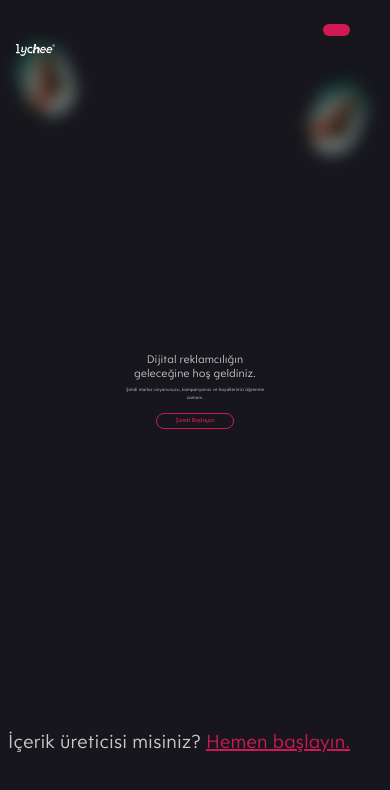
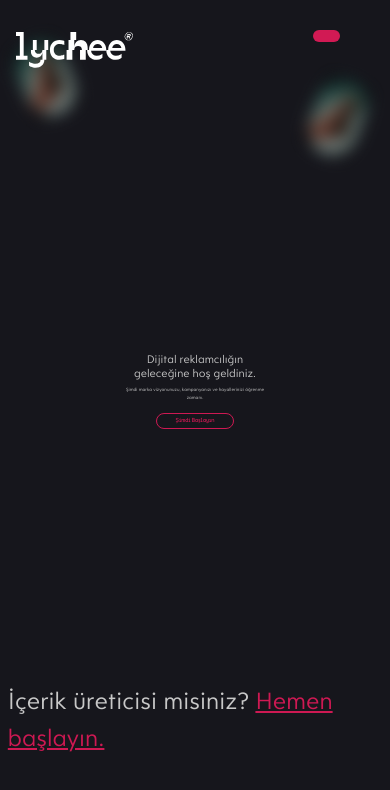
Before and after one commit to justdesignfx/lychee, a React (Vite) app: page /contact/brand in a window 390 px wide. Shown: the top 790 px of the page. Built offline with nearby package versions, Linux system fonts and the light colour scheme.

Commit message:
update responsive styles

```diff
--- a/src/assets/scss/_global.scss
+++ b/src/assets/scss/_global.scss
@@ -16,41 +16,6 @@ $anthracite: #27272d;
 $greyShingle: #939393;
 $pixelWhite: #dbdbdb;
 
-// $breakpoint-small: 600px;
-// $breakpoint-med-small: 960px;
-// $breakpoint-med: 1175px;
-
-// @mixin screen($size, $type: max, $pixels: $breakpoint-small) {
-//   @if $size == 'small' {
-//     @media screen and ($type + -width: $breakpoint-small) {
-//         @content;
-//     }
-//   }
-//   @else if $size == 'med-small' {
-//     @media screen and ($type + -width: $breakpoint-med-small) {
-//         @content;
-//     }
-//   }
-//   @else if $size == 'med' {
-//     @media screen and ($type + -width: $breakpoint-med) {
-//         @content;
-//     }
-//   }
-//  @else if $size == 'large' {
-//     @media screen and ($type + -width: $breakpoint-med) {
-//         @content;
-//     }
-//   }
-//   @else if $size == 'custom' {
-//     @media screen and ($type + -width: $pixels + px) {
-//      @content;
-//     }
-//   }
-//   @else {
-//     @content;
-//   }
-// }
-
 // @mixin font-size($font-size, $line-height: normal, $letter-spacing: normal) {
 //   font-size: $font-size * 1px;
 //   // font-size: $font-size * 0.1rem;
@@ -66,6 +31,7 @@ $pixelWhite: #dbdbdb;
 //     letter-spacing: #{$letter-spacing / $font-size}em;
 //   }
 // }
+
 @mixin position($position, $top: auto, $right: auto, $bottom: auto, $left: auto) {
   position: $position;
   top: $top;
@@ -74,33 +40,39 @@ $pixelWhite: #dbdbdb;
   left: $left;
 }
 
+$widescreen: 1680px;
+$desktop: 1280px;
+$tablet: 1024px;
+$tabletmini: 768px;
+$mobile: 480px;
+
 @mixin devicesMax($breakpoint) {
-  @if $breakpoint == desktop {
-    @media only screen and (max-width: 1440px) {
+  @if $breakpoint == widescreen {
+    @media only screen and (min-width: $widescreen) {
       @content;
     }
   }
 
-  @if $breakpoint == widescreen {
-    @media only screen and (max-width: 1680px) {
+  @if $breakpoint == desktop {
+    @media only screen and (max-width: $desktop) {
       @content;
     }
   }
 
   @if $breakpoint == tablet {
-    @media only screen and (max-width: 1024px) {
+    @media only screen and (max-width: $tablet) {
       @content;
     }
   }
 
   @if $breakpoint == tabletMini {
-    @media only screen and (max-width: 768px) {
+    @media only screen and (max-width: $tabletmini) {
       @content;
     }
   }
 
   @if $breakpoint == mobile {
-    @media only screen and (max-width: 640px) {
+    @media only screen and (max-width: $mobile) {
       @content;
     }
   }
@@ -108,25 +80,25 @@ $pixelWhite: #dbdbdb;
 
 @mixin devicesMin($breakpoint) {
   @if $breakpoint == desktop {
-    @media only screen and (min-width: 1680px) {
+    @media only screen and (min-width: $desktop) {
       @content;
     }
   }
 
   @if $breakpoint == aboveTablet {
-    @media only screen and (min-width: 1025px) {
+    @media only screen and (min-width: calc($tablet + 1px)) {
       @content;
     }
   }
 
   @if $breakpoint == tablet {
-    @media only screen and (min-width: 1024px) {
+    @media only screen and (min-width: $tablet) {
       @content;
     }
   }
 
   @if $breakpoint == mobile {
-    @media only screen and (min-width: 640px) {
+    @media only screen and (min-width: $mobile) {
       @content;
     }
   }
--- a/src/assets/scss/components/Header.module.scss
+++ b/src/assets/scss/components/Header.module.scss
@@ -12,6 +12,14 @@
   .imgC {
     @include dims(10vw, auto);
 
+    @include devicesMax(tablet) {
+      @include dims(20vw, auto);
+    }
+
+    @include devicesMax(mobile) {
+      @include dims(30vw, auto);
+    }
+
     .img {
       @include dims(100%);
       display: block;
--- a/src/assets/scss/components/SplitText.module.scss
+++ b/src/assets/scss/components/SplitText.module.scss
@@ -1,10 +1,15 @@
 @import "../_global.scss";
 
 .text {
-  @include typo(Lychee, 210px, 400, null, null);
+  @include typo(Lychee, 210px, null, null, null);
   color: #c1c1c1;
   display: block;
   flex-shrink: 0;
+
+  @include devicesMax(tablet) {
+    @include typo(Lychee, 110px, null, null, null);
+    margin-left: 0;
+  }
 
   .word {
     margin-right: 5vw;
--- a/src/assets/scss/pages/Home.module.scss
+++ b/src/assets/scss/pages/Home.module.scss
@@ -25,70 +25,9 @@
       z-index: 0;
     }
 
-    .bgVideoC {
-      @include position(absolute, 0, 0, 0, 0);
-
-      display: flex;
-      align-items: center;
-      justify-content: center;
-
-      .video {
-        @include dims(100%);
-        object-fit: cover;
-      }
-    }
-
-    .logoWrapper {
-      @include dims(10vw, auto);
-      margin: 2vw 3vw;
-
-      @include devicesMax(tablet) {
-        @include dims(20vw, auto);
-        margin: 4vw;
-      }
-
-      @include devicesMax(mobile) {
-        @include dims(30vw, auto);
-      }
-
-      .logo {
-        @include dims(100%);
-        object-fit: contain;
-      }
-    }
-
-    .marqueeC {
-      @include position(absolute, auto, 0, 0, 0);
-      padding: 0 0 5vw 0;
-      z-index: 10;
-
-      .mText {
-        flex-shrink: 0;
-        font-family: Lychee;
-        font-weight: 400;
-        font-size: 8vw;
-        color: #fff;
-
-        display: flex;
-        align-items: center;
-
-        .italic {
-          font-style: italic;
-        }
-
-        .seperator {
-          @include dims(200px, 10px);
-          background: #fff;
-          display: inline-block;
-          margin: 2vw 3vw 0 3vw;
-        }
-      }
-    }
-
     .textWrapper {
       margin: 15vw 0 0 3vw;
       position: relative;
-      width: 35vw;
       z-index: 10;
 
       @include devicesMax(tablet) {
@@ -96,16 +35,15 @@
       }
 
       .text {
+        @include typo(Lychee, 30px, null, 1.2, null);
         color: #c1c1c1;
-        font-size: 2vw;
-        font-family: Lychee;
-        font-weight: 400;
         margin-bottom: 4vw;
+        width: 30vw;
 
         @include devicesMax(tablet) {
           margin-bottom: 7vw;
-          font-size: 4vw;
-          width: 60vw;
+          margin-top: 30vw;
+          width: 70vw;
         }
 
         @include devicesMax(mobile) {
@@ -127,18 +65,63 @@
 
         .button {
           @include dims(14vw, 3vw);
+          @include typo(LS-VG5000, 20px, null, null, null);
           border: 1px solid #c1c1c1;
-          border-radius: 32px;
+          border-radius: 5vmin;
           color: #c1c1c1;
-          display: block;
-          font-family: LS-VG5000;
-          font-size: 1.25vw;
-          line-height: 80%;
           margin-bottom: 2.5vw;
+          padding-bottom: 0.2ch;
 
           display: grid;
           place-items: center;
+
+          @include devicesMax(tablet) {
+            @include dims(35vw, 6vw);
+          }
         }
+      }
+    }
+
+    .marqueeC {
+      @include position(absolute, auto, 0, 0, 0);
+      padding: 0 0 5vw 0;
+      z-index: 10;
+
+      .mText {
+        @include typo(Lychee, 130px, null, 1.2, null);
+        color: #fff;
+        flex-shrink: 0;
+
+        display: flex;
+        align-items: center;
+
+        @include devicesMax(tablet) {
+          @include typo(Lychee, 80px, null, 1.2, null);
+        }
+
+        .italic {
+          font-style: italic;
+        }
+
+        .seperator {
+          @include dims(200px, 10px);
+          background: #fff;
+          display: inline-block;
+          margin: 2vw 3vw 0 3vw;
+        }
+      }
+    }
+
+    .bgVideoC {
+      @include position(absolute, 0, 0, 0, 0);
+
+      display: flex;
+      align-items: center;
+      justify-content: center;
+
+      .video {
+        @include dims(100%);
+        object-fit: cover;
       }
     }
   }
@@ -149,12 +132,6 @@
     .textC {
       position: relative;
 
-      .imgC {
-        @include position(absolute, 6vw, auto, auto, 32vw);
-        @include dims(23vw);
-        transform: rotate(-9deg);
-      }
-
       .textC {
         @include typo(Lychee, 53px, null, 1.5, null);
         color: #c1c1c1;
@@ -162,29 +139,64 @@
         text-align: center;
 
         .italic {
+          @include typo(LaicaBItalic, 63px, null, 1.5, null);
           color: #ce1953;
-          font-family: LaicaBItalic;
-          font-size: 63px;
+
+          @include devicesMax(tablet) {
+            @include typo(LaicaBItalic, 56px, null, 1.5, null);
+          }
         }
 
         .margin1 {
           margin-right: 15vw;
+
+          @include devicesMax(tablet) {
+            margin: 0;
+          }
         }
 
         .margin2 {
           margin-left: 7vw;
+
+          @include devicesMax(tablet) {
+            margin: 0;
+          }
         }
 
         .margin3 {
           margin-left: 20vw;
+
+          @include devicesMax(tablet) {
+            margin: 0;
+          }
         }
 
         .margin4 {
           margin-right: 24vw;
+
+          @include devicesMax(tablet) {
+            margin: 0;
+          }
         }
 
         .margin5 {
           margin-left: 13vw;
+
+          @include devicesMax(tablet) {
+            margin: 0;
+          }
+        }
+      }
+
+      .imgC {
+        @include position(absolute, 6vw, auto, auto, 32vw);
+        @include dims(23vw);
+        transform: rotate(-9deg);
+
+        @include devicesMax(tablet) {
+          @include position(relative, auto, auto, auto, auto);
+          @include dims(63vw);
+          margin: 15vw auto;
         }
       }
     }
@@ -198,6 +210,10 @@
     align-items: center;
     overflow-x: hidden;
 
+    @include devicesMax(tablet) {
+      min-height: auto;
+    }
+
     .hSection {
       padding-left: 10vw;
 
@@ -205,14 +221,10 @@
       align-items: center;
       justify-content: center;
       flex-shrink: 0;
-    }
 
-    .lamp {
-      @include position(absolute, auto, auto, -80%, 30%);
-      @include dims(50vw);
-      background: rgb(206, 25, 83);
-      background: radial-gradient(circle, rgba(206, 25, 83, 1) 0%, rgba(206, 25, 83, 0) 100%);
-      filter: blur(100px);
+      @include devicesMax(tablet) {
+        flex-direction: column;
+      }
     }
 
     .reels {
@@ -300,14 +312,16 @@
       }
 
       .mText {
+        @include typo(Lychee, 210px, 700, null, null);
         flex-shrink: 0;
-        font-family: Lychee;
-        font-weight: 700;
-        font-size: 10vw;
         color: #c1c1c1;
 
         display: flex;
         align-items: center;
+
+        @include devicesMax(tablet) {
+          @include typo(Lychee, 110px, 700, null, null);
+        }
 
         .seperator {
           @include dims(200px, 10px);
@@ -331,10 +345,8 @@
       text-align: center;
 
       .title {
+        @include typo(Lychee, 80px, null, 1.3, null);
         color: #c1c1c1;
-        font-family: Lychee;
-        font-size: 4.75vw;
-        line-height: 130%;
         margin-bottom: 2.5vw;
 
         .italic {
@@ -344,10 +356,8 @@
       }
 
       .text {
+        @include typo(Lychee, 35px, null, 1.5, null);
         color: #c1c1c1;
-        font-family: Lychee;
-        font-size: 2vw;
-        line-height: 150%;
       }
     }
 
--- a/src/index.scss
+++ b/src/index.scss
@@ -5,6 +5,10 @@
 
 html {
   font-size: 16px;
+
+  @include devicesMax(tablet) {
+    font-size: 20px;
+  }
 }
 
 body {
```
Also changed, not shown: src/pages/Home.tsx (+10 -11 lines).
